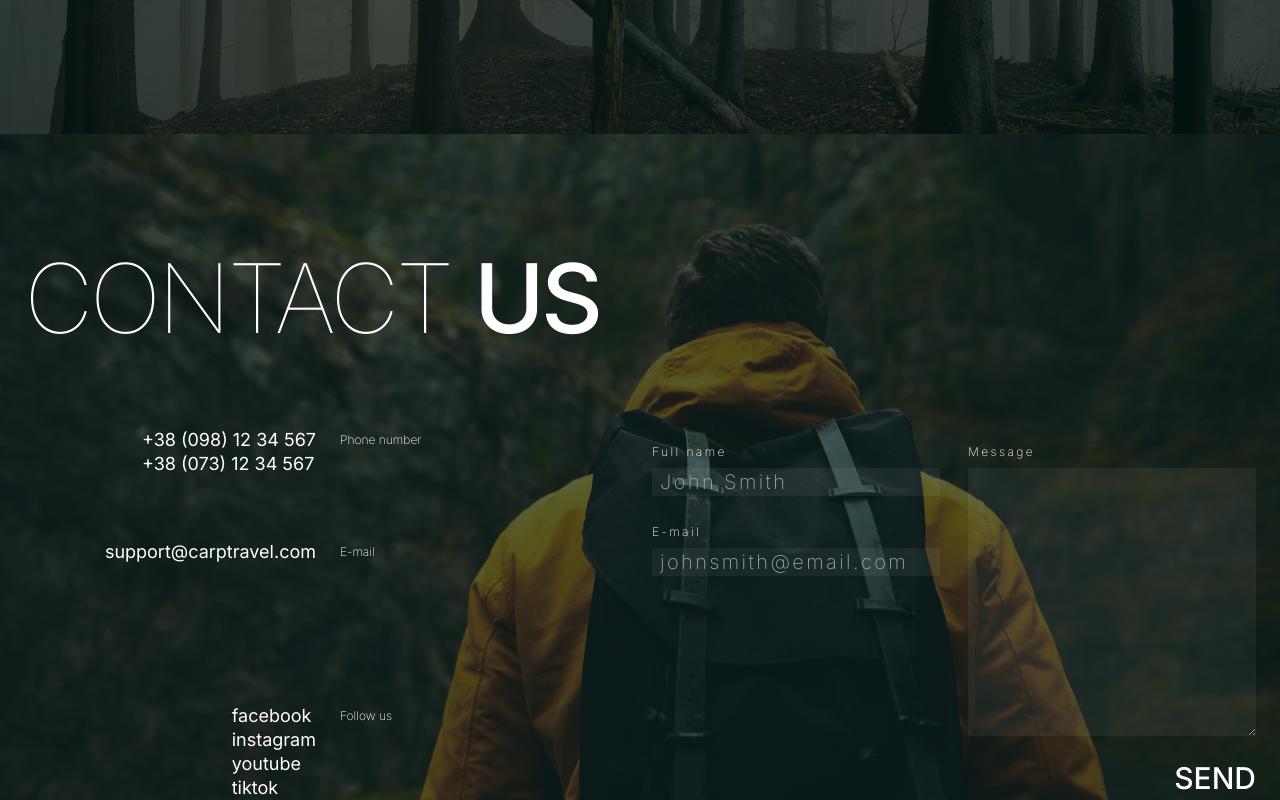
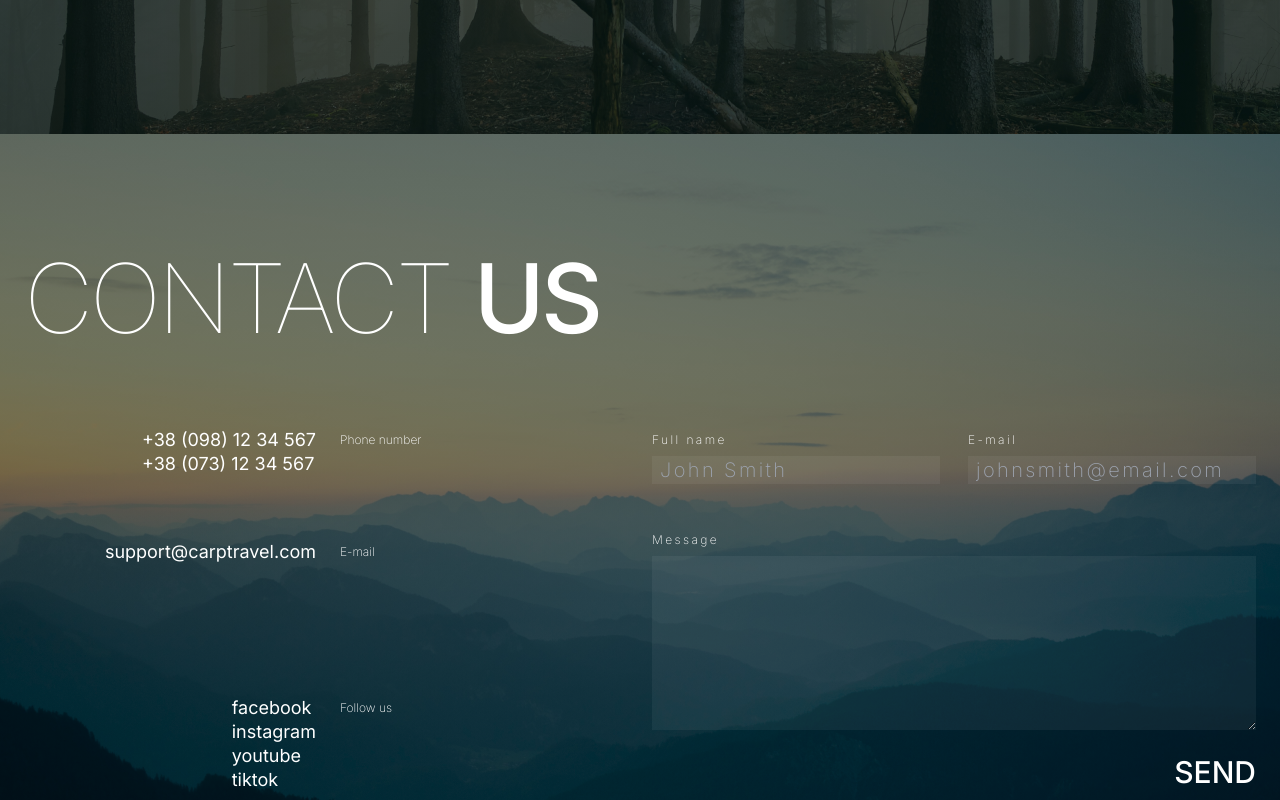
Before and after one commit to YuriyAtamanenko/CarpTravelApp, a Next.js app: page / in a window 1280 px wide. Shown: the part 3840-4640 px from the top of the page. Built offline with nearby package versions, Linux system fonts and the light colour scheme.

Commit message:
update markup and styles for Contacts section

```diff
--- a/app/Contacts/page.tsx
+++ b/app/Contacts/page.tsx
@@ -17,7 +17,7 @@
   const onSubmit = handleSubmit((data) => console.log(data));
 
   return (
-    <section className="career section py-20" id="contacts">
+    <section className="contacts section py-20" id="contacts">
       <div className="flex flex-col container h-full mx-auto max-w-7xl p-6">
         <h2 className="text-8xl font-thin uppercase leading-tight tracking-[-3.92px]">
           CONTACT <span className="font-medium">US</span>
@@ -46,7 +46,7 @@
                     E-mail
                   </p>
                 </li>
-                <li className="flex  justify-end mt-[140px]">
+                <li className="flex  justify-end mt-[132px]">
                   <div className="flex flex-col text-lg font-normal leading-6">
                     <a href="#">facebook</a>
                     <a href="#">instagram</a>
@@ -61,8 +61,12 @@
             </div>
           </div>
           <div className="w-1/2 pl-3">
-            <form autoComplete="off" onSubmit={onSubmit} className="flex mt-3">
-              <div className="flex flex-col w-1/2">
+            <form
+              autoComplete="off"
+              onSubmit={onSubmit}
+              className="flex flex-col"
+            >
+              <div className="flex justify-between ">
                 <label
                   htmlFor="name"
                   className="flex flex-col text-xs font-extralight leading-6  tracking-[2.4px]"
@@ -76,7 +80,7 @@
                 </label>
                 <label
                   htmlFor="mail"
-                  className="mt-6 flex flex-col text-xs font-extralight leading-6 tracking-[2.4px]"
+                  className="flex flex-col text-xs font-extralight leading-6 tracking-[2.4px]"
                 >
                   E-mail
                   <input
@@ -90,15 +94,15 @@
                   />
                 </label>
               </div>
-              <div className="flex flex-col w-1/2">
+
               <label
                 htmlFor="message"
-                  className="flex flex-col text-xs font-extralight leading-6 ml-auto  tracking-[2.4px]"
+                className="flex flex-col text-xs font-extralight leading-6 tracking-[2.4px] mt-[44px]"
               >
                 Message
                 <textarea
                   {...register("message")}
-                    className="bg-white/5 w-72 h-[268px] mt-[4px] px-2 py-0.5 text-xl leading-6"
+                  className="bg-white/5 h-[174px] mt-[4px] px-2 py-0.5 text-xl leading-6"
                 />
               </label>
               <button
@@ -107,7 +111,6 @@
               >
                 SEND
               </button>
-              </div>
             </form>
           </div>
         </div>
```
Lines whose indentation alone changed are shown as unchanged.
